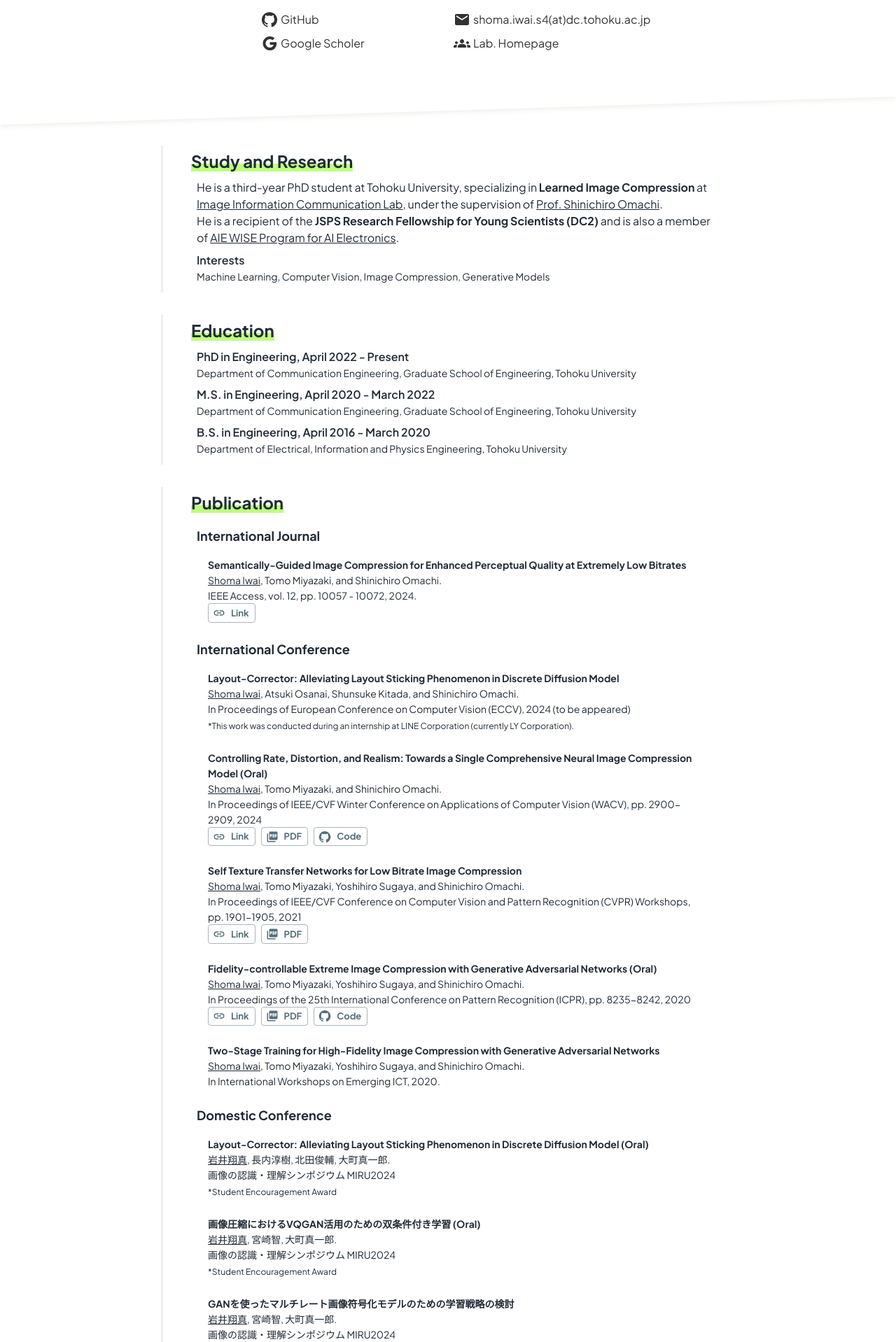
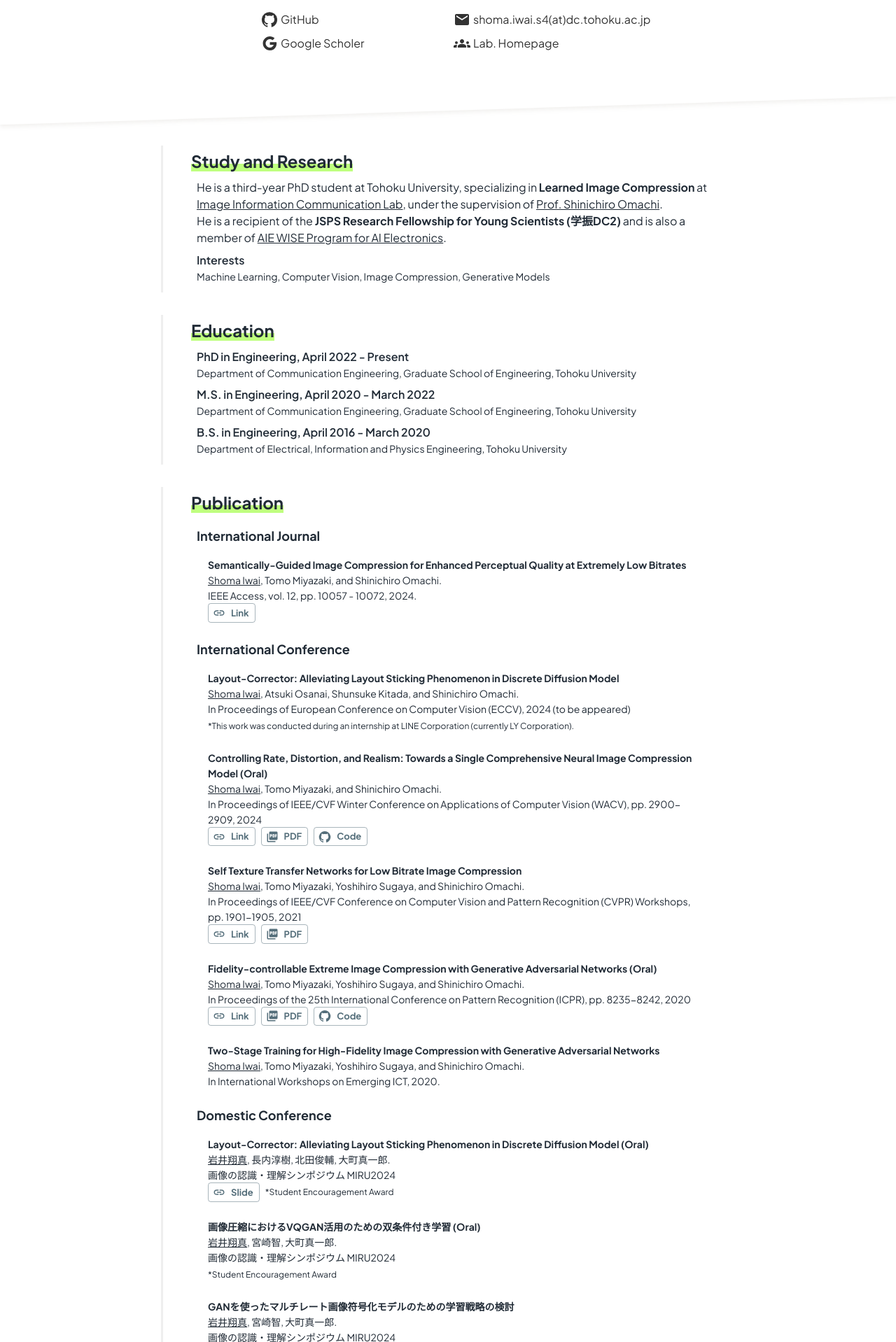
Before and after one commit to iwa-shi/iwa-shi.github.io, a React (Create React App) app: page / in a window 1280 px wide. Shown: the part 228-2146 px from the top of the page at 70% size. Built offline with nearby package versions, Linux system fonts and the light colour scheme.

Commit message:
add MIRU slide and 学振

```diff
--- a/src/components/publication.js
+++ b/src/components/publication.js
@@ -33,7 +33,8 @@ const PaperBox = ({
     link='',
     codeLink='',
     pdfLink='',
-    misc=''
+    misc='',
+    slideLink=''
 }) => {
     const variant = "outlined"
     // const variant = "contained"
@@ -56,10 +57,11 @@ const PaperBox = ({
             <Typography variant='subtitle2' fontWeight={700}>{paperTitle}</Typography>
             <Typography variant='body2'>{parse(authors)}</Typography>
             <Typography variant='body2'>{others}</Typography>
-            {misc ? <Typography variant='caption'>{misc}</Typography> : <></>}
             {link ? <Button href={link} sx={buttonStyle} color="secondary" variant={variant} size="small" startIcon={<LinkIcon />}>Link</Button> : <></> }
             {pdfLink ? <Button href={pdfLink} sx={buttonStyle} color="secondary" variant={variant} size="small" startIcon={<PictureAsPdfIcon />}>PDF</Button> : <></> }
             {codeLink ? <Button href={codeLink} sx={buttonStyle} color="secondary" variant={variant} size="small" startIcon={<GitHubIcon />}>Code</Button> : <></> }
+            {slideLink ? <Button href={slideLink} sx={buttonStyle} color="secondary" variant={variant} size="small" startIcon={<LinkIcon />}>Slide</Button> : <></> }
+            {misc ? <Typography variant='caption'>{misc}</Typography> : <></>}
         </Card>
     )
 }
@@ -122,6 +124,7 @@ const PublicationArea = () => {
                         paperTitle="Layout-Corrector: Alleviating Layout Sticking Phenomenon in Discrete Diffusion Model (Oral)"
                         authors="<u>岩井翔真</u>, 長内淳樹, 北田俊輔, 大町真一郎."
                         others="画像の認識・理解シンポジウム MIRU2024"
+                        slideLink='https://speakerdeck.com/lycorptech_jp/miru2024-layout-corrector'
                         misc="*Student Encouragement Award"
                     />
                     <PaperBox
--- a/src/components/research.js
+++ b/src/components/research.js
@@ -33,7 +33,7 @@ const ResearchArea = () => {
             He is a third-year PhD student at Tohoku University, specializing in <span className='green-font bold'>Learned Image Compression</span> at <Link href="http://www.iic.ecei.tohoku.ac.jp/" target="_blank" color="inherit">Image Information Communication Lab</Link>, under the supervision of <Link href="http://www.iic.ecei.tohoku.ac.jp/~machi/index-e.html" target="_blank" color="inherit">Prof. Shinichiro Omachi</Link>.
             </Typography>
             <Typography variant='body1'>
-            He is a recipient of the <span className='green-font bold'>JSPS Research Fellowship for Young Scientists (DC2)</span> and is also a member of <Link href='https://www.aie.tohoku.ac.jp/english/greeting/' color="inherit">AIE WISE Program for AI Electronics</Link>.
+            He is a recipient of the <span className='green-font bold'>JSPS Research Fellowship for Young Scientists (学振DC2)</span> and is also a member of <Link href='https://www.aie.tohoku.ac.jp/english/greeting/' color="inherit">AIE WISE Program for AI Electronics</Link>.
             </Typography>
             </Box>
             <Box sx={{m: 1}}>
```
